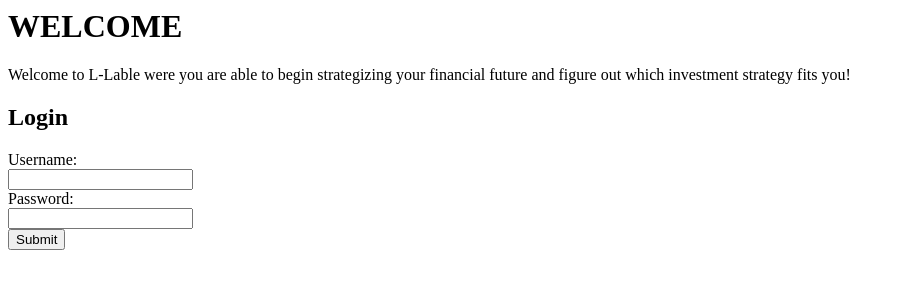
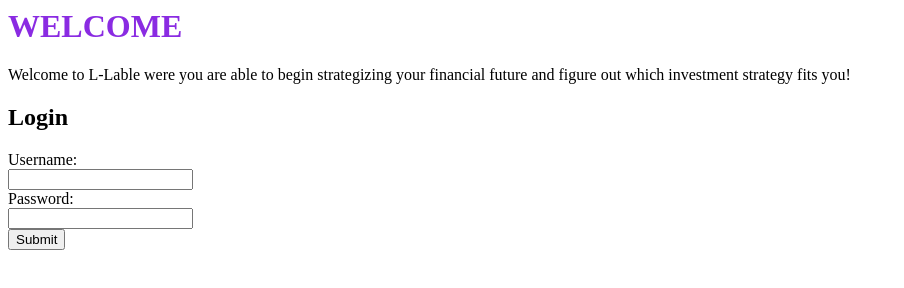
Before and after one commit to CWat96/LLableApp, a plain HTML site: page index.html in a window 1280 px wide. Shown: the whole page, without its empty margins (0-904 px from the left). Drawn offline with Linux system fonts and the light colour scheme.

Commit message:
update link for css

```diff
--- a/index.html
+++ b/index.html
@@ -2,6 +2,7 @@
 <head>
     <meta charset="UTF-8">
     <meta name="viewport" content="width=device-width, initial-scale=1.0">
+    <link rel="stylesheet" href="mystyle.css">
     <title> L-Lable App </title>
 </head>
 <body>
--- a/mystyle.css
+++ b/mystyle.css
@@ -1,4 +1,3 @@
 h1 {
-    text-align:center;
-    color: aliceblue;
+    color: blueviolet;
 }
```
